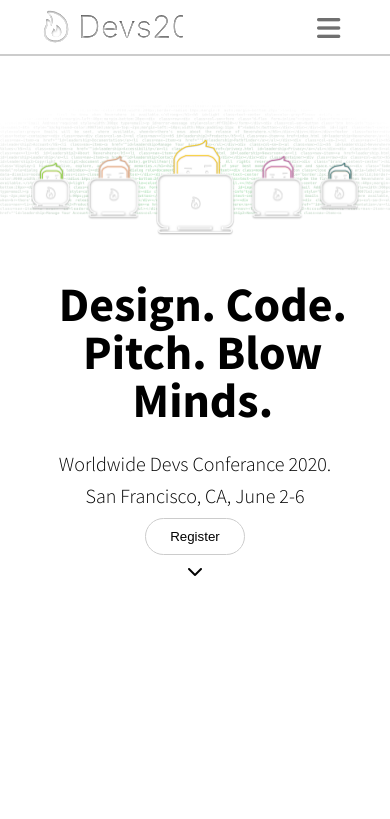
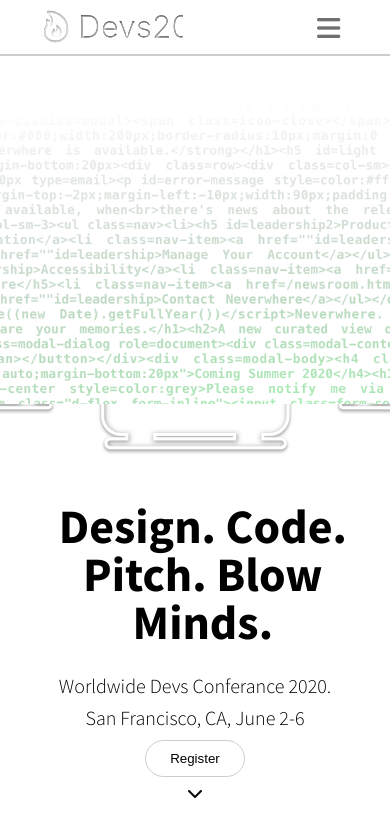
Before and after one commit to bartuatabek/Bilkent_GRA316_Project, a plain HTML site: page index.html in a window 390 px wide. Shown: the top 819 px of the page. Drawn offline with nearby package versions, Linux system fonts and the light colour scheme.

Commit message:
Update css

```diff
--- a/index.html
+++ b/index.html
@@ -40,9 +40,12 @@
 
 	<header>
 		<div class="header-container">
-			<img id="codes" src="img/codes.png" alt="codes">
-			<img id="geek" src="img/geeks.png" alt="geeks">
-
+			<div class="img-container">
+				<img id="codes" src="img/codes.png" alt="codes">
+			</div>
+			<div class="img-container">
+				<img id="geek" src="img/geeks.png" alt="geeks">
+			</div>
 			<div class="hero-text">
 				<h1>Design. Code. Pitch. Blow Minds.</h1>
 				<h3>Worldwide Devs Conferance 2020. <br> San Francisco, CA, June 2-6</h3>
--- a/styles/style.css
+++ b/styles/style.css
@@ -162,10 +162,6 @@ section {
 }
 
 /*-----HERO-----*/
-
-header {
-	height: 100vh;
-}
 
 .header-container {
 	margin: 0 auto;
@@ -873,8 +869,32 @@ footer h4 {
 		display: none;
 	}
 
+	.img-container {
+		overflow: hidden;
+		/* hide the cropped portion */
+	}
+
+	#codes {
+		height: 400px !important;
+		width: auto;
+		position: relative;
+		/* allows repositioning */
+		left: 100%;
+		/* move the whole width of the image to the right */
+		margin-left: -200%;
+		/* magic! */
+	}
+
 	#geek {
-		margin-top: 35% !important;
+		height: 250px !important;
+		width: auto;
+		position: relative;
+		/* allows repositioning */
+		left: 100%;
+		/* move the whole width of the image to the right */
+		margin-left: -200%;
+		/* magic! */
+		margin-top: -50% !important;
 	}
 
 	.hero-text {
```
